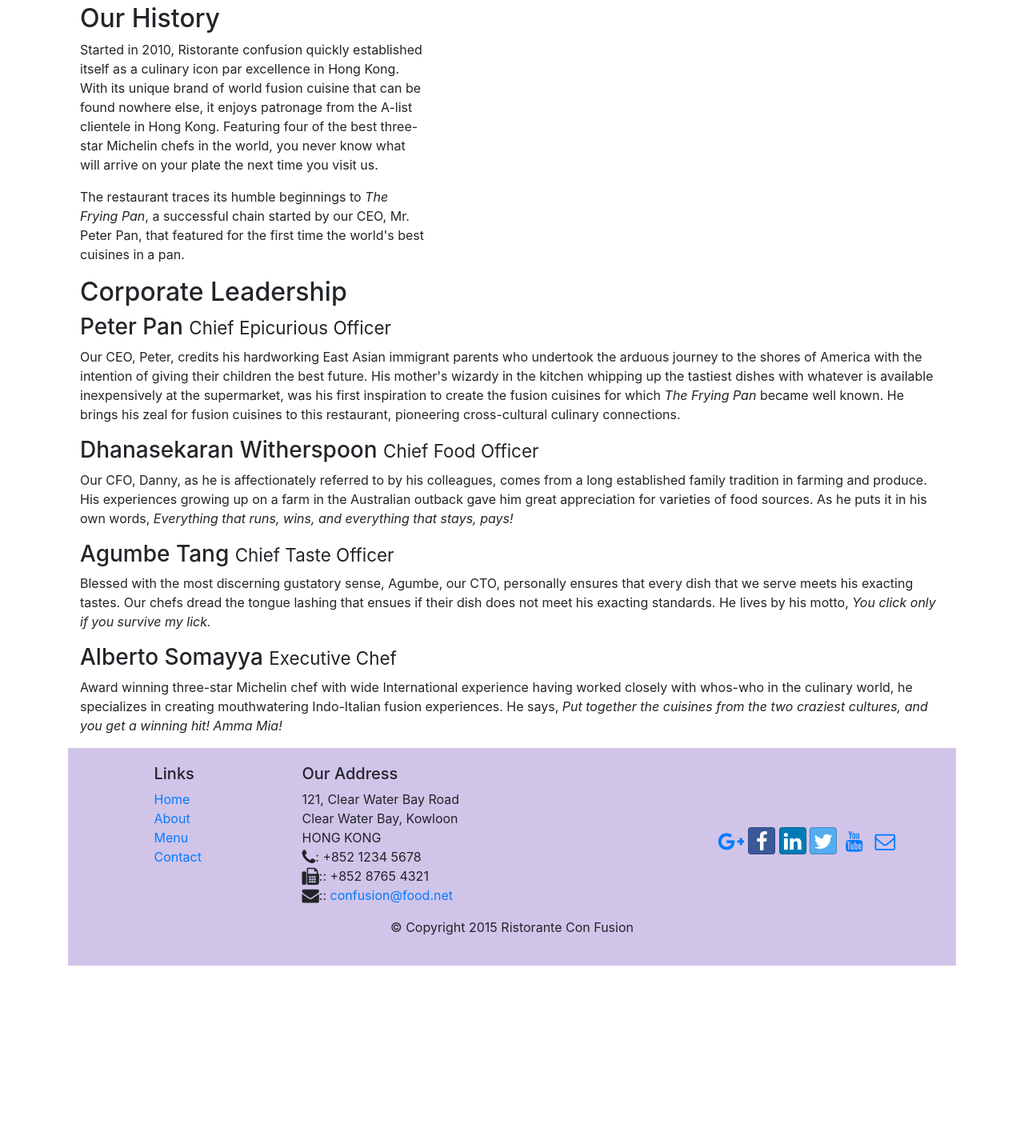
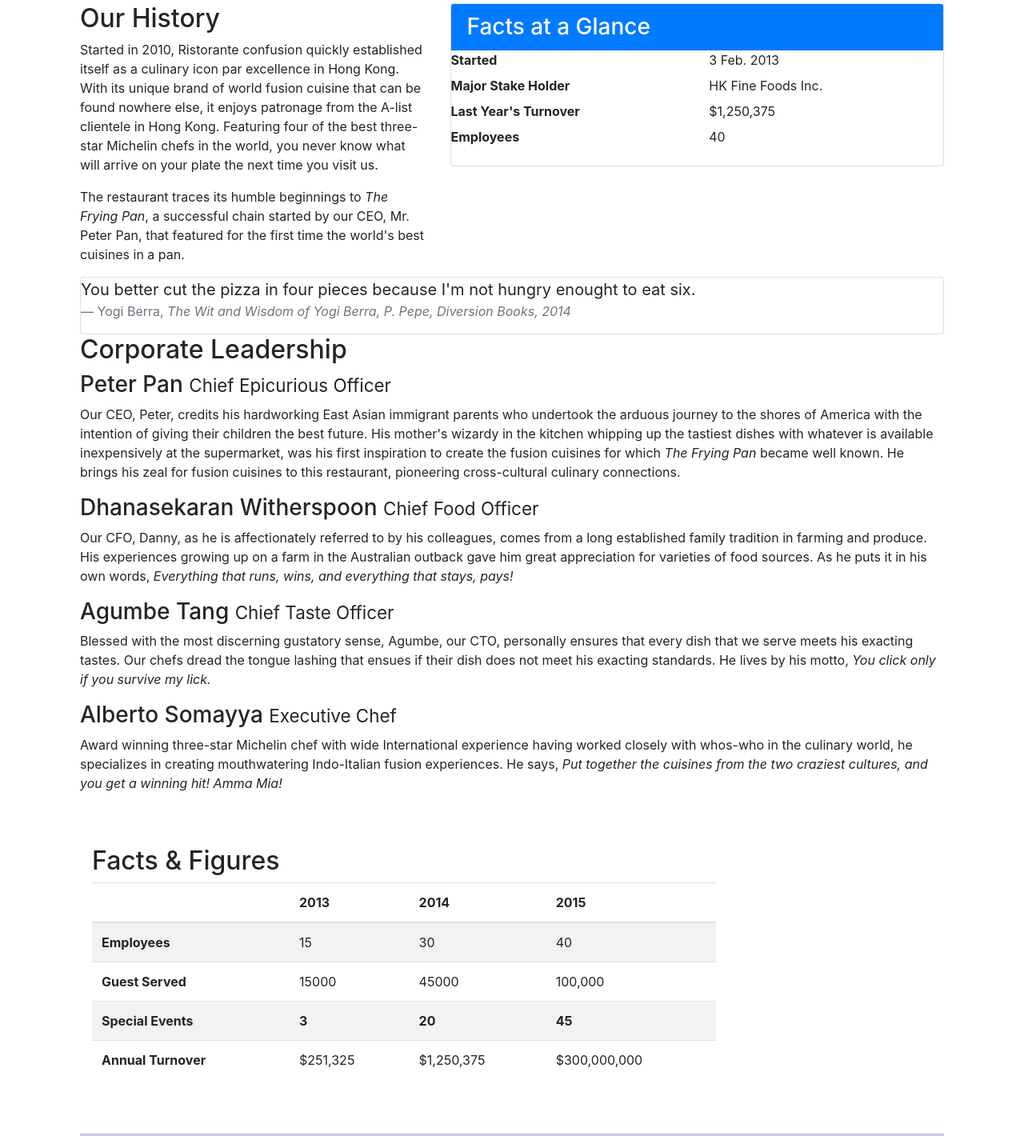
Before and after one commit to JayKitKit/confusion, a website: page aboutus.html in a window 1280 px wide. Shown: the part 419-1839 px from the top of the page at 80% size. Before the commit the page ends 1626 px from the top, so only its background shows below. Drawn offline with nearby package versions, Linux system fonts and the light colour scheme.

Commit message:
Tables and Cards

```diff
--- a/aboutus.html
+++ b/aboutus.html
@@ -81,9 +81,36 @@
                 <p class="hidden-xs-down"> Started in 2010, Ristorante confusion quickly established itself as a culinary icon par excellence in Hong Kong. With its unique brand of world fusion cuisine that can be found nowhere else, it enjoys patronage from the A-list clientele in Hong Kong.  Featuring four of the best three-star Michelin chefs in the world, you never know what will arrive on your plate the next time you visit us.</p>
                 <p class="hidden-xs-down">The restaurant traces its humble beginnings to <em>The Frying Pan</em>, a successful chain started by our CEO, Mr. Peter Pan, that featured for the first time the world's best cuisines in a pan.</p>
                 </div>
+                <div class="col-sm">
+                    <div class="card">
+                        <h3 class="card-header bg-primary text-white">Facts at a Glance</h3>
+                            <div class="card-block">
+                            <dl class="row">
+                                <dt class="col-6">Started</dt>
+                                <dd class="col-6">3 Feb. 2013</dd>
+                                <dt class="col-6">Major Stake Holder</dt>
+                                <dd class="col-6">HK Fine Foods Inc.</dd>
+                                <dt class="col-6">Last Year's Turnover</dt>
+                                <dd class="col-6">$1,250,375</dd>
+                                <dt class="col-6">Employees</dt>
+                                <dd class="col-6">40</dd>
+
+                            </dl>
+                    </div>
+                </div>
             </div>
+            <div class="col-12">
+                <div class="card card-block bg-faded">
+                    <blockquote class="blockquote">
+                        <p class="mb-0">You better cut the pizza in four pieces because I'm not hungry enought to eat six.</p>
+                        <footer class="blockquote-footer">Yogi Berra,
+                            <cite title="Source Title">The Wit and Wisdom of Yogi Berra, P. Pepe, Diversion Books, 2014</cite>
+                        </footer>
 
-
+                    </blockquote>
+                </div>
+            </div>
+        </div>
 
         <div class="row">
             <div class="col-sm-12">
@@ -98,7 +125,52 @@
                 <p class="hidden-xs-down">Award winning three-star Michelin chef with wide International experience having worked closely with whos-who in the culinary world, he specializes in creating mouthwatering Indo-Italian fusion experiences. He says, <em>Put together the cuisines from the two craziest cultures, and you get a winning hit! Amma Mia!</em></p>
             </div>
        </div>
+       <div class="row row-content">
+            <div   class="col-12 col-sm-9">
+                <h2>Facts &amp; Figures </h2>
+                <div class="table-responsive">
+                <table class="table table-striped">
+                <thead class="thead-inverse">
+                    <tr>
+                        <th>&nbsp;</th>
+                        <th>2013</th>
+                        <th>2014</th>
+                        <th>2015</th>
+                    </tr>
+                </thead>
+            </thead>
+            <tbody>
+                <tr>
+                    <th>Employees</th>
+                    <td>15</td>
+                    <td>30</td>
+                    <td>40</td>
+                </tr>
+                 <tr>
+                    <th>Guest Served</th>
+                    <td>15000</td>
+                    <td>45000</td>
+                    <td>100,000</td>
+                <tr>
+                    <th>Special Events</th>
+                    <th>3</th>
+                    <th>20</th>
+                    <th>45</th>
+                </tr>
+                <tr>
+                    <th>Annual Turnover</th>
+                    <td>$251,325</td>
+                    <td>$1,250,375</td>
+                    <td>$300,000,000</td>
+                </tr>
+            </tbody>
+            </table>
+            </div>
 
+
+
+            <div class="col-12 col-sm-3"></div>
+    </div>
     </div>
 
     <footer class="footer">
```
